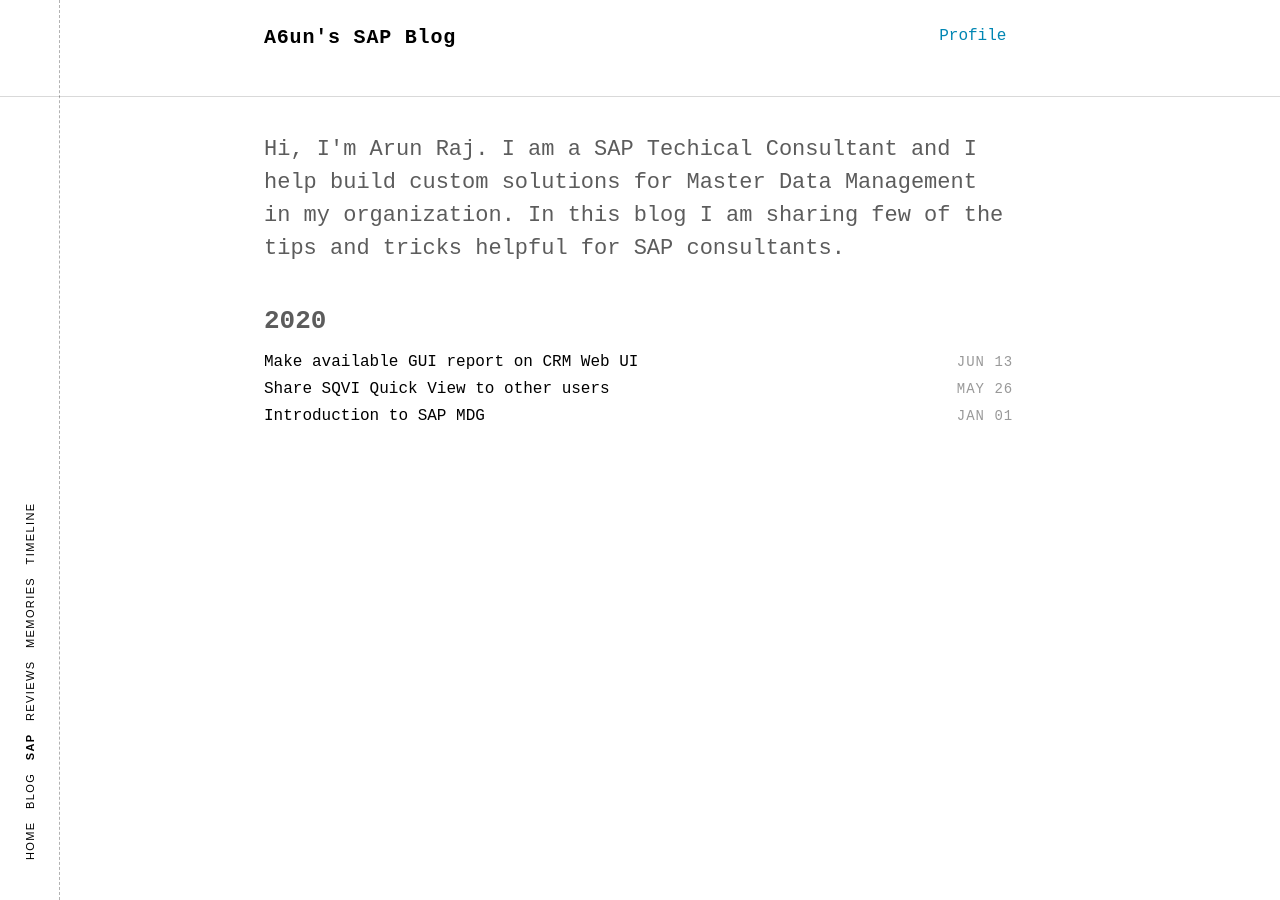
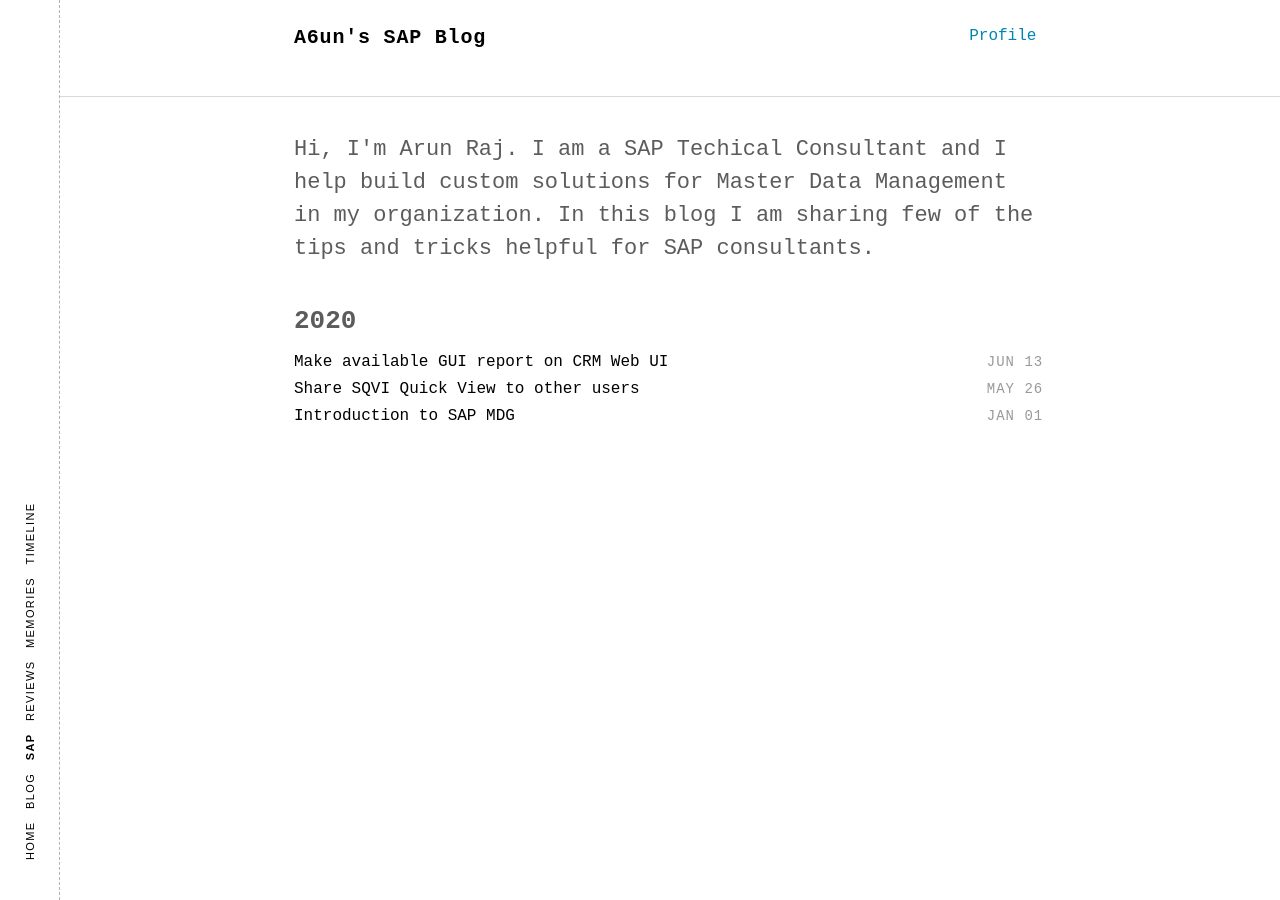
Before and after one commit to a6unraj/a6unraj.github.io, a Jekyll site: the page built from index.html, in a window 1280 px wide. Built offline with Jekyll 4.4.1, drawn with Linux system fonts in a browser that asks for light colours; some web fonts are replaced; comment, search, counter and statistics services are not loaded.

Commit message:
Update _layout.scss

```diff
--- a/assets/scss/_layout.scss
+++ b/assets/scss/_layout.scss
@@ -364,3 +364,7 @@
 {
  color: white;
 }
+.wrapper
+{
+	margin-left : 60px;
+}
```
